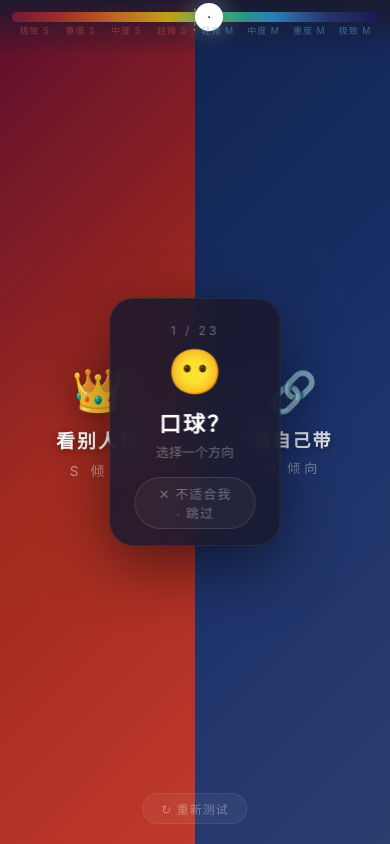
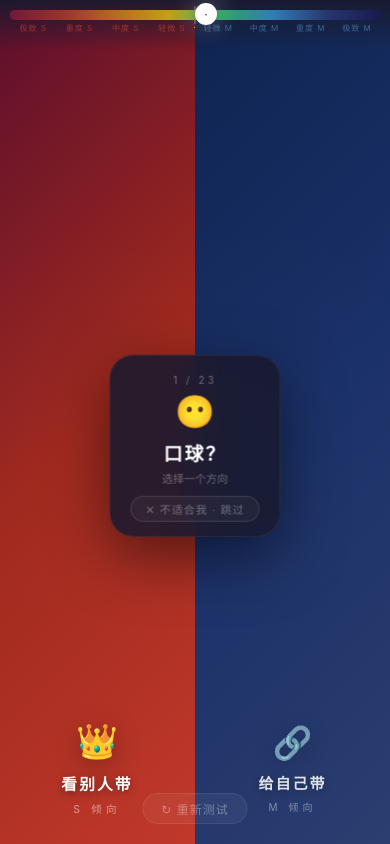
Before and after one commit to jim6642/sm-test, a plain HTML site: page index.html in a window 390 px wide. Drawn offline with Linux system fonts and the light colour scheme.

Commit message:
手机端适配：卡片居中靠上、选项移至底部、整体缩小字号间距

```diff
--- a/index.html
+++ b/index.html
@@ -75,7 +75,30 @@
   .btn-restart:hover { background: rgba(255,255,255,0.12); transform: scale(1.05); }
   .btn-small-restart { position: fixed; bottom: 20px; left: 50%; transform: translateX(-50%); z-index: 90; background: rgba(255,255,255,0.05); border: 1px solid rgba(255,255,255,0.08); color: rgba(255,255,255,0.35); padding: 6px 18px; border-radius: 50px; font-size: 12px; cursor: pointer; transition: all 0.3s; letter-spacing: 1px; pointer-events: auto; }
   .btn-small-restart:hover { background: rgba(255,255,255,0.08); color: rgba(255,255,255,0.6); }
-  @media (max-width: 640px) { .question-card { padding: 24px 24px 16px; min-width: auto; margin: 0 12px; } .question-text { font-size: 22px; } .option-label { font-size: 18px; } .option-icon { font-size: 40px; } .badge { font-size: 100px; } .top-bar { padding: 12px 12px 6px; } .tier-label { font-size: 9px; } }
+  @media (max-width: 640px) {
+  .question-card { padding: 18px 20px 14px; min-width: auto; margin: 0 10px; max-width: 85vw; }
+  .question-text { font-size: 19px; }
+  .question-icon { font-size: 32px; }
+  .question-number { font-size: 10px; }
+  .question-hint { font-size: 11px; }
+  .skip-btn { margin-top: 10px; padding: 4px 14px; font-size: 11px; }
+  .question-area { top: 55%; transform: translate(-50%, -60%); }
+  .option-label { font-size: 15px; }
+  .option-icon { font-size: 32px; }
+  .option-sub { font-size: 10px; }
+  .half { align-items: flex-end; padding-bottom: 30px; }
+  .badge { font-size: 72px; }
+  .top-bar { padding: 10px 10px 4px; }
+  .tier-label { font-size: 8px; }
+  .progress-indicator { width: 22px; height: 22px; font-size: 9px; top: -7px; }
+  .result-title { font-size: 24px; }
+  .result-desc { font-size: 13px; }
+  .result-icon { font-size: 52px; }
+  .result-stats { gap: 18px; }
+  .result-stat-value { font-size: 22px; }
+  .result-stat-label { font-size: 10px; }
+  .btn-restart { padding: 10px 28px; font-size: 14px; }
+}
 </style>
 </head>
 <body>
```
